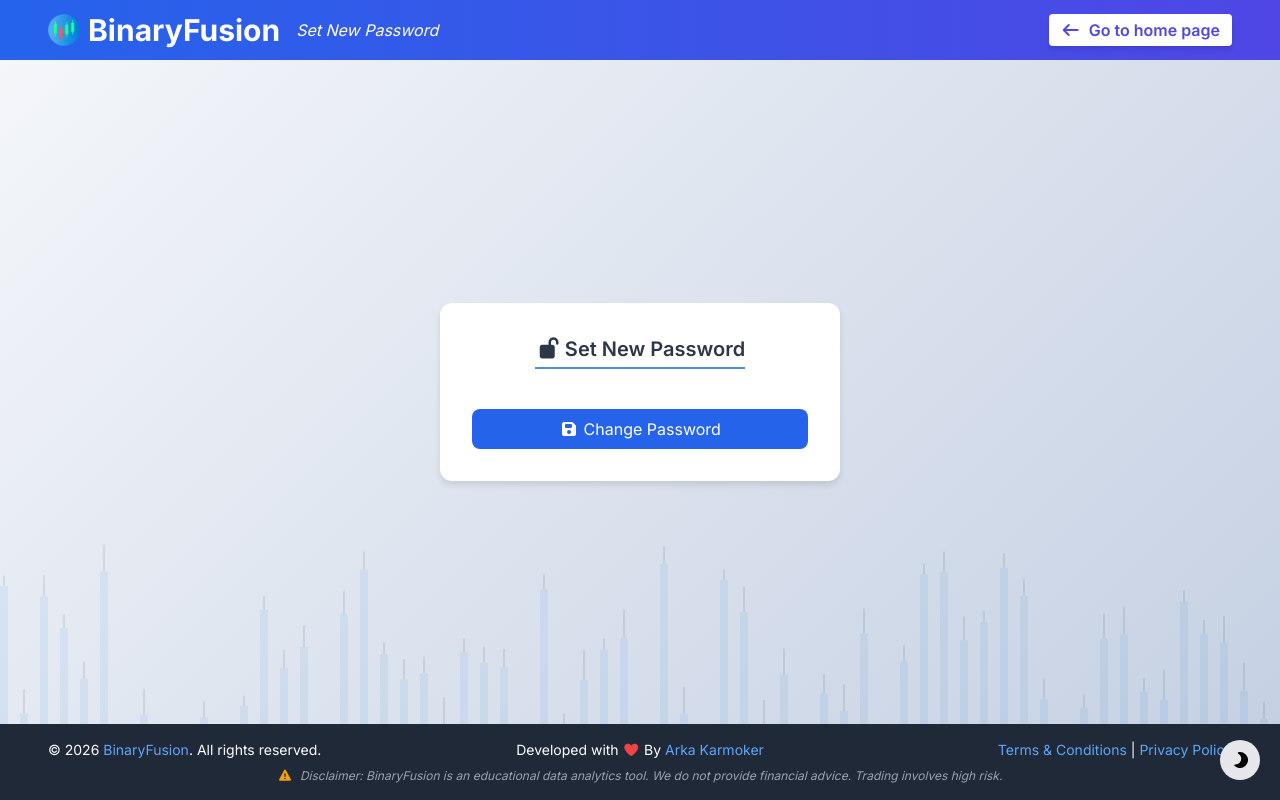
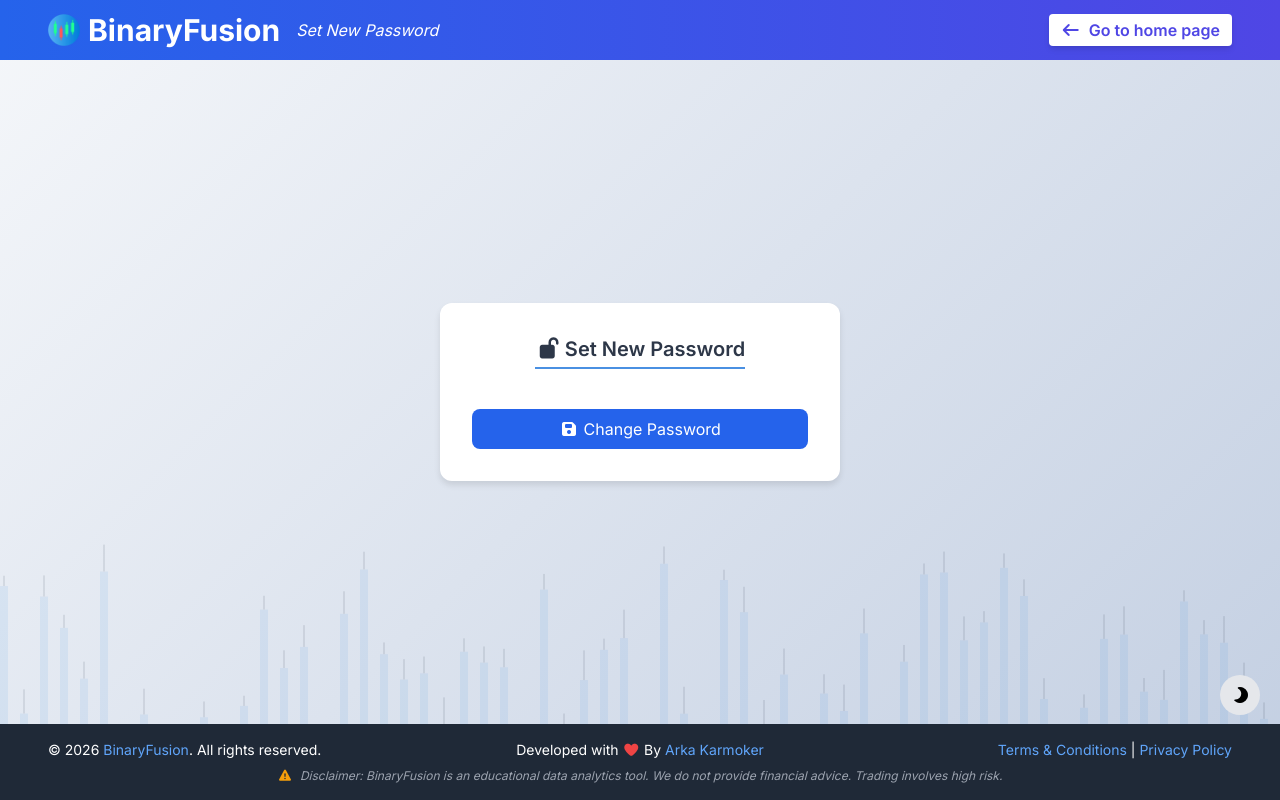
Before and after one commit to ArkaKarmoker/BinaryFusion, a Django app: page /accounts/reset/1/1/ in a window 1280 px wide. Run offline with Django 5.2, Linux system fonts and the light colour scheme; some libraries are stand-ins or nearby versions.

Commit message:
Increase theme-toggle bottom offset to 85px
Update theme-toggle CSS across templates to move the fixed button from bottom: 20px to bottom: 85px. This repositions the toggle to avoid overlap with other fixed UI elements. Updated files: templates/accounts/dashboard.html, login.html, password_reset.html, password_reset_complete.html, password_reset_confirm.html, password_reset_done.html, registration.html, and templates/predictor/app.html.

```diff
--- a/templates/accounts/dashboard.html
+++ b/templates/accounts/dashboard.html
@@ -153,7 +153,7 @@
         /* Toggle button styles */
         .theme-toggle {
             position: fixed;
-            bottom: 20px;
+            bottom: 85px;
             right: 20px;
             z-index: 1000;
         }
--- a/templates/accounts/login.html
+++ b/templates/accounts/login.html
@@ -148,7 +148,7 @@
         /* Theme Toggle Button */
         .theme-toggle {
             position: fixed;
-            bottom: 20px;
+            bottom: 85px;
             right: 20px;
             z-index: 1000;
         }
--- a/templates/accounts/password_reset.html
+++ b/templates/accounts/password_reset.html
@@ -147,7 +147,7 @@
         /* Theme Toggle Button */
         .theme-toggle {
             position: fixed;
-            bottom: 20px;
+            bottom: 85px;
             right: 20px;
             z-index: 1000;
         }
--- a/templates/accounts/password_reset_complete.html
+++ b/templates/accounts/password_reset_complete.html
@@ -93,7 +93,7 @@
         /* Theme Toggle Button */
         .theme-toggle {
             position: fixed;
-            bottom: 20px;
+            bottom: 85px;
             right: 20px;
             z-index: 1000;
         }
--- a/templates/accounts/password_reset_confirm.html
+++ b/templates/accounts/password_reset_confirm.html
@@ -146,7 +146,7 @@
         /* Theme Toggle Button */
         .theme-toggle {
             position: fixed;
-            bottom: 20px;
+            bottom: 85px;
             right: 20px;
             z-index: 1000;
         }
--- a/templates/accounts/password_reset_done.html
+++ b/templates/accounts/password_reset_done.html
@@ -93,7 +93,7 @@
         /* Theme Toggle Button */
         .theme-toggle {
             position: fixed;
-            bottom: 20px;
+            bottom: 85px;
             right: 20px;
             z-index: 1000;
         }
--- a/templates/accounts/registration.html
+++ b/templates/accounts/registration.html
@@ -150,7 +150,7 @@
         /* Theme Toggle Button */
         .theme-toggle {
             position: fixed;
-            bottom: 20px;
+            bottom: 85px;
             right: 20px;
             z-index: 1000;
         }
--- a/templates/predictor/app.html
+++ b/templates/predictor/app.html
@@ -150,7 +150,7 @@
         /* Toggle button styles */
         .theme-toggle {
             position: fixed;
-            bottom: 20px;
+            bottom: 85px;
             right: 20px;
             z-index: 1000;
         }
```
